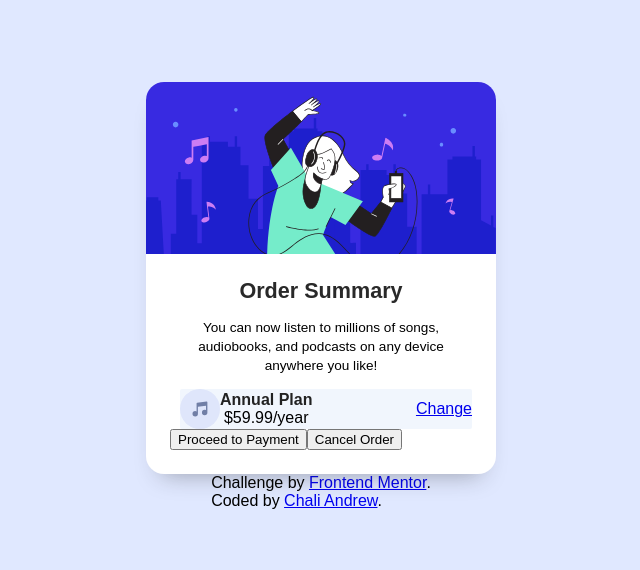
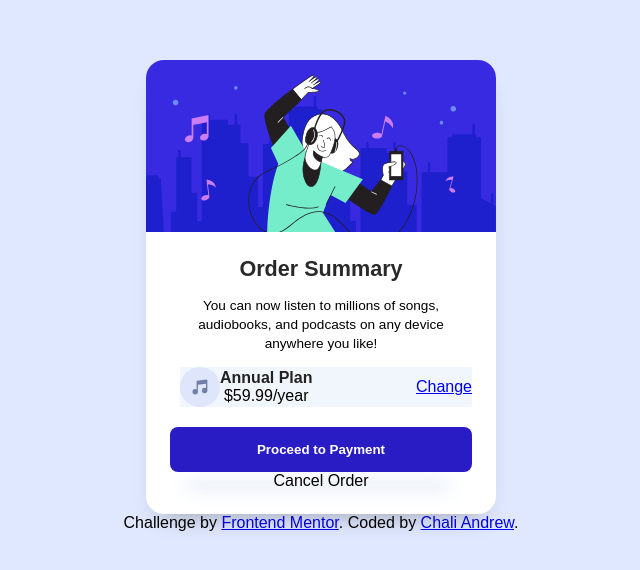
Before and after one commit to Valchali/Order-Summary-Component, a plain HTML site: page index.html in a window 1280 px wide. Shown: the part 112-682 px from the top of the page, without its empty margins (319-959 px from the left). Drawn offline with Linux system fonts and the light colour scheme.

Commit message:
order summary component

```diff
--- a/index.html
+++ b/index.html
@@ -35,13 +35,14 @@
 
       <div class="payment">
         <button class="payment-bt"> Proceed to Payment</button>
-        <button class="order-bt">Cancel Order</button>
+        <div class="payment2">
+          <span class="order-bt">Cancel Order</span>
+        </div>
       </div>
   </main>
   <footer>
     <div class="attribution">
       Challenge by <a href="https://www.frontendmentor.io?ref=challenge" target="_blank">Frontend Mentor</a>.
-      <br>
       Coded by <a href="#">Chali Andrew</a>.
     </div>
     </div>
--- a/style.css
+++ b/style.css
@@ -79,7 +79,30 @@ p {
     /* margin-bottom: 10px; */
 }
 
-.payment{
-    display: flex;
-    align-items: center;
+.payment button {
+    display: inline-block;
+    width: 100%;
+    text-align: center;
+    margin-top: 20px;
+    background-color: hsl(245, 75%, 44%);
+    border: inherit;
+    border-radius: 0.5rem;
+    padding: 15px;
+    cursor: pointer;
+    transition: .1s ease-in-out;
+    color: white;
+    font-weight: 700;
+    /* box-shadow: -2px 36px 17px -12px rgba(192,213,237,0.75); */
+    /* box-shadow: -2px 36px 17px -20px rgba(192,213,237,0.68); */
+    box-shadow: -2px 36px 17px -20px rgba(192,213,237,0.88);
 }
+.span .order-bt {
+    text-align: center;
+    width: 100px;
+    border-radius: none;
+    margin-top: 20px;
+    color: #222;
+    background-color: white;
+    box-shadow: none;
+    font-weight: 700;
+}
```
